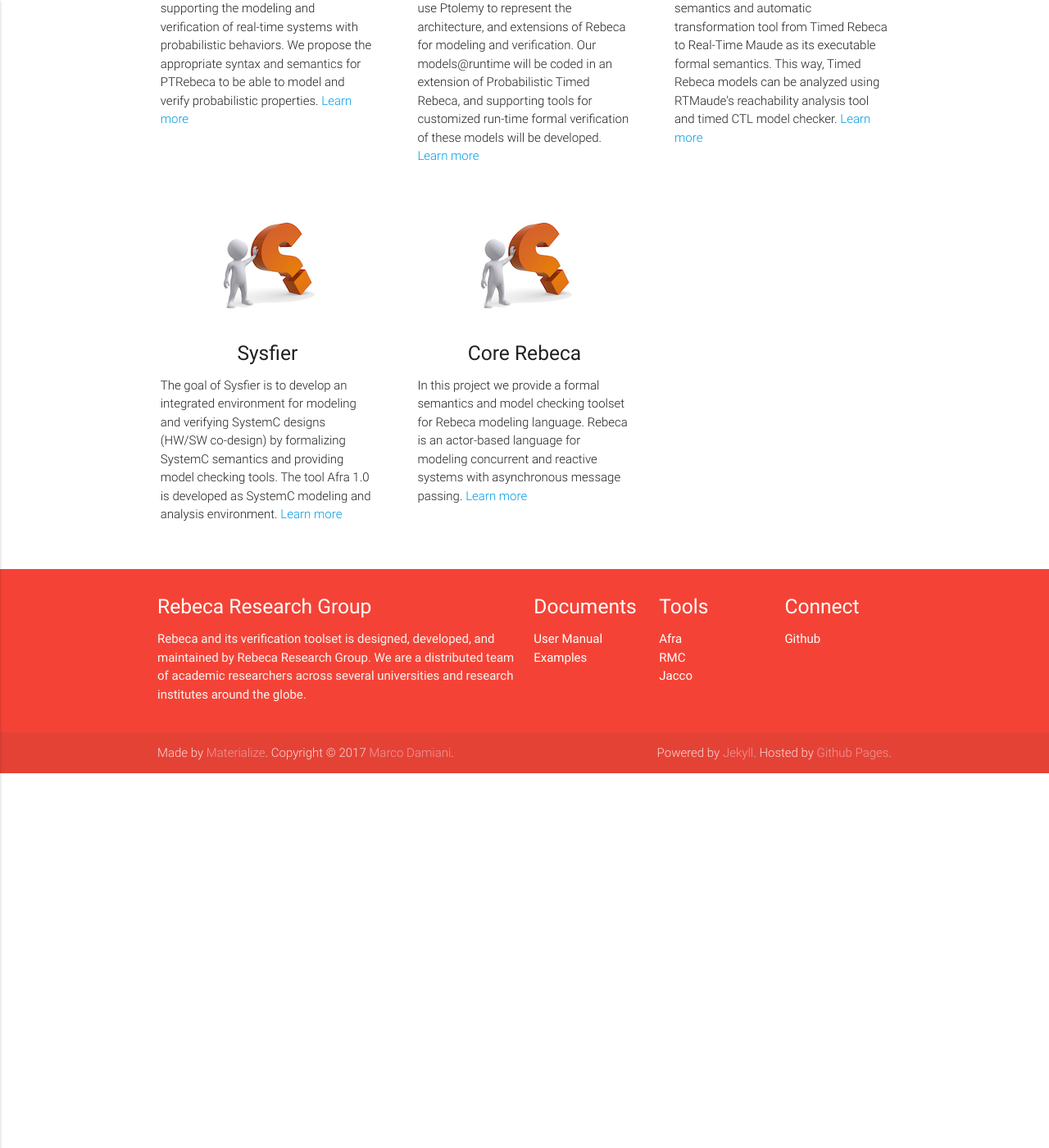
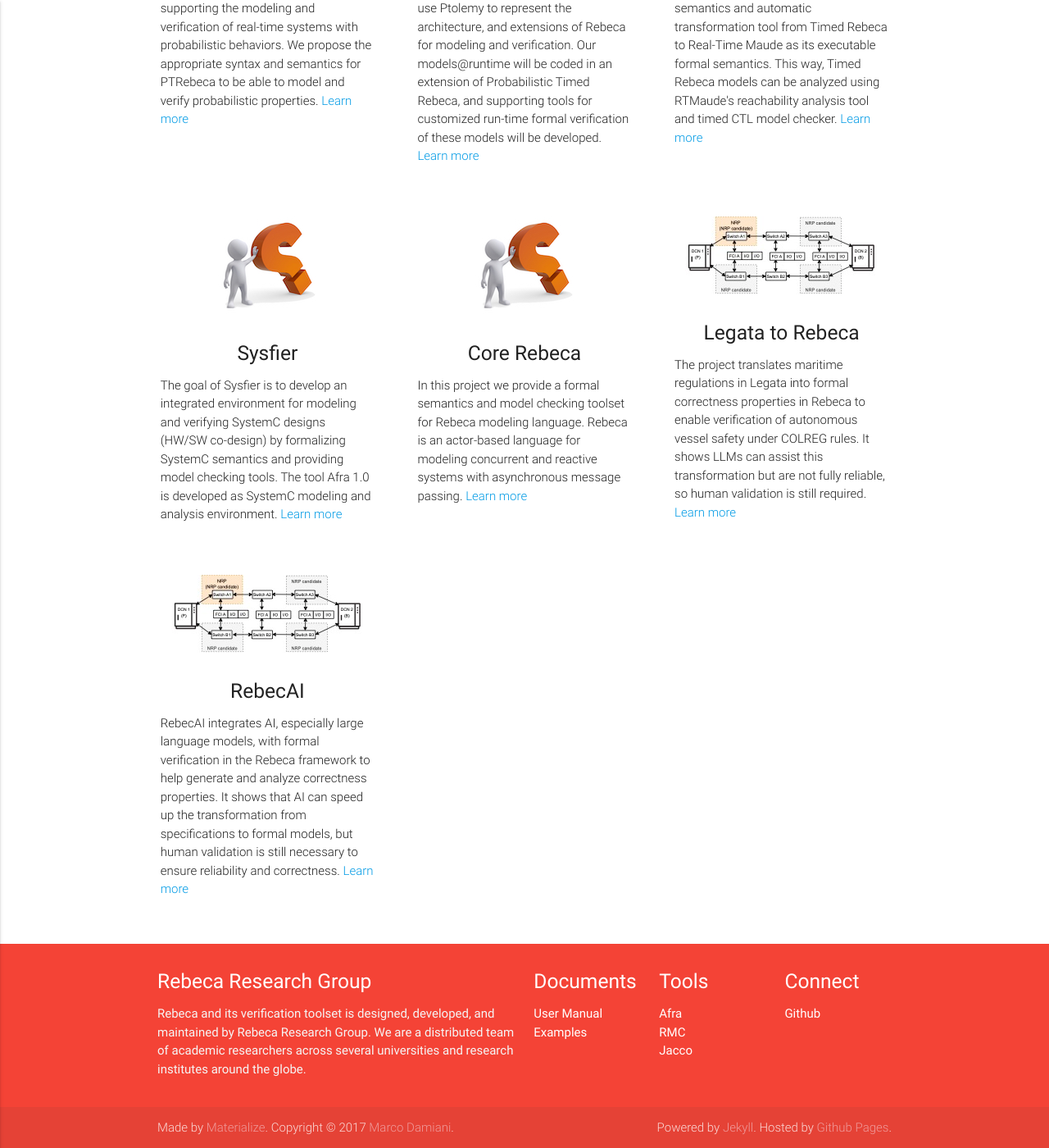
Before and after one commit to rebeca-lang/rebeca-lang.github.io, a Jekyll site: the page built from projects.md, in a window 1280 px wide and 1400 px high, scrolled down 1972 px. Shown: the whole window at 82% size. Built offline with Jekyll 4.4.1, drawn with Linux system fonts in a browser that asks for light colours; before the commit the page ends 2915 px from its top, so only the background shows below that.

Commit message:
Add project details for Legata to Rebeca and RebecAI
Added sections for 'Legata to Rebeca' and 'RebecAI' projects, including descriptions and links.

```diff
--- a/projects.md
+++ b/projects.md
@@ -156,4 +156,28 @@ title: Projects
       </p>
     </div>
   </div>
+
+<div class="col s12 m4">
+    <div class="icon-block">
+      <h2 class="center light-blue-text"><img src="{{ "/assets/projects/DistributedControllers/nrpTop50.jpg" | absolute_url }}" alt="Legata to Rebeca"/></h2>
+      <h5 class="center">Legata to Rebeca</h5>
+      <p class="light">
+         The project translates maritime regulations in Legata into formal correctness properties in Rebeca to enable verification of autonomous vessel safety under COLREG rules. It shows LLMs can assist this transformation but are not fully reliable, so human validation is still required. <a href="{{ "/allprojects/LegatatoRebeca" | relative_url }}">Learn more</a>
+      </p>
+    </div>
+  </div>
 </div>
+
+<div class="row">
+
+   <div class="col s12 m4">
+    <div class="icon-block">
+      <h2 class="center light-blue-text"><img src="{{ "/assets/projects/DistributedControllers/nrpTop50.jpg" | absolute_url }}" alt="RebecAI"/></h2>
+      <h5 class="center">RebecAI</h5>
+      <p class="light">
+         RebecAI integrates AI, especially large language models, with formal verification in the Rebeca framework to help generate and analyze correctness properties. It shows that AI can speed up the transformation from specifications to formal models, but human validation is still necessary to ensure reliability and correctness.  <a href="{{ "/allprojects/RebecAI" | relative_url }}">Learn more</a>
+      </p>
+    </div>
+  </div>
+
+</div>
```
